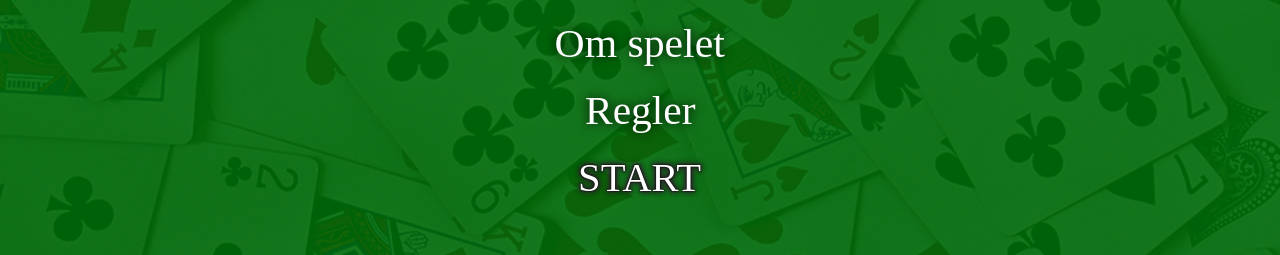
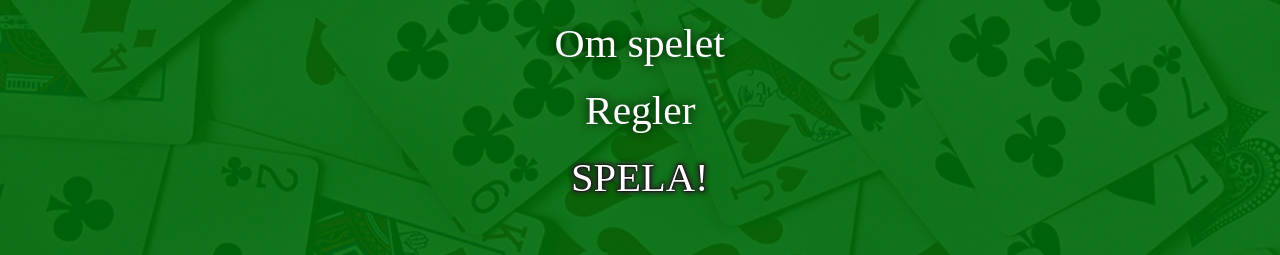
Before and after one commit to martinwesterlund/Seven, a Vue app: page / in a window 1280 px wide. Shown: the part 518-773 px from the top of the page. Built offline with nearby package versions, Linux system fonts and the light colour scheme; a web font is replaced by a local one.

Commit message:
add vue router

```diff
--- a/package.json
+++ b/package.json
@@ -10,6 +10,7 @@
   "dependencies": {
     "core-js": "^3.4.4",
     "vue": "^2.6.10",
+    "vue-router": "^3.1.6",
     "vue-slider-component": "^3.1.1",
     "vuex": "^3.1.2"
   },
--- a/src/App.vue
+++ b/src/App.vue
@@ -1,10 +1,12 @@
 <template>
   <div id="app">
-    <Start />
+    <div id="bg"></div>
+    <!-- <Start /> -->
     <!-- <Navbar /> -->
     <!-- <Game /> -->
     <!-- <Scoreboard /> -->
     <!-- <Settings /> -->
+    <router-view></router-view>
   </div>
 </template>
 
@@ -13,7 +15,7 @@
 // import Game from "./components/Game.vue"
 // import Scoreboard from "./components/Scoreboard.vue"
 // import Settings from "./components/Settings.vue"
-import Start from "./components/Start.vue"
+// import Start from "./components/Start.vue"
 
 export default {
   components: {
@@ -21,7 +23,7 @@ export default {
     // Game
     // Scoreboard,
     // Settings
-    Start
+    // Start
   },
   created() {
     this.$store.commit('createDeck');
@@ -40,5 +42,15 @@ body{
     background-color: #006e09;
 
 }
+#bg {
+  position: absolute;
+  width: 100%;
+  height: 100%;
+  background-image: url("assets/cards.jpg");
+  background-size: cover;
+  background-repeat: no-repeat;
+  z-index: -5;
+  opacity: 0.1;
+}
 
 </style>
--- /dev/null
+++ b/src/components/About.vue
@@ -0,0 +1,15 @@
+<template>
+  <div>
+      ABOUT
+  </div>
+</template>
+
+<script>
+export default {
+
+}
+</script>
+
+<style>
+
+</style>
--- /dev/null
+++ b/src/components/Rules.vue
@@ -0,0 +1,15 @@
+<template>
+  <div>
+
+  </div>
+</template>
+
+<script>
+export default {
+
+}
+</script>
+
+<style>
+
+</style>
--- a/src/components/Start.vue
+++ b/src/components/Start.vue
@@ -1,7 +1,6 @@
 <template>
   <div>
     <div id="wrapper">
-      <div id="bg"></div>
       <div class="logo1">
         <div id="logo">
           <span id="s">S</span>
@@ -14,21 +13,30 @@
       <div id="logo-text-wrapper">
         <div id="logo-text">- med Westerlundska regler</div>
       </div>
+      <router-link to="/about">
         <div id="about1">
           <button id="about">Om spelet</button>
         </div>
+      </router-link>
+      <router-link to="/Rules">
         <div id="rules1">
           <button id="rules">Regler</button>
         </div>
+      </router-link>
+      <router-link to="/Game">
         <div id="start1">
-        <button id="start">START</button>
+          <button id="start">SPELA!</button>
         </div>
+      </router-link>
     </div>
   </div>
 </template>
 
 <script>
-export default {};
+export default {
+  computed: {},
+  methods: {}
+};
 </script>
 
 <style>
@@ -44,21 +52,6 @@ export default {};
   font-family: "Slackey", cursive;
 }
 
-#bg {
-  position: absolute;
-  width: 100%;
-  height: 100%;
-  background-image: url("../assets/cards.jpg");
-  background-size: cover;
-  background-repeat: no-repeat;
-  z-index: -5;
-  opacity: 0.1;
-
-  animation: bg 5s ease-in-out;
-  animation-iteration-count: infinite;
-  animation-direction: alternate-reverse;
-  overflow: hidden;
-}
 #logo {
   font-size: 100px;
   text-shadow: 0 0 10px #000;
@@ -94,28 +87,28 @@ export default {};
   animation-direction: alternate;
 }
 
-#about1{
+#about1 {
   opacity: 0;
   animation: fade-in 1s ease-in;
   animation-delay: 1.3s;
   animation-fill-mode: forwards;
 }
 
-#rules1{
+#rules1 {
   opacity: 0;
   animation: fade-in 1s ease-in;
   animation-delay: 1.6s;
   animation-fill-mode: forwards;
 }
 
-#start1{
+#start1 {
   opacity: 0;
   animation: fade-in 1s ease-in;
   animation-delay: 1.9s;
   animation-fill-mode: forwards;
 }
 
-#rules{
+#rules {
   background-color: transparent;
   border: none;
   outline: none;
@@ -128,6 +121,7 @@ export default {};
   animation-iteration-count: infinite;
   animation-direction: alternate;
   animation-delay: 0.3s;
+  cursor: pointer;
 }
 #about {
   background-color: transparent;
@@ -141,7 +135,7 @@ export default {};
   animation: button 0.7s linear;
   animation-iteration-count: infinite;
   animation-direction: alternate;
-
+  cursor: pointer;
 }
 #start {
   background-color: transparent;
@@ -154,8 +148,8 @@ export default {};
   font-size: 40px;
   animation: glow 0.7s ease-in-out infinite alternate;
   animation-delay: 0.6s;
+  cursor: pointer;
 }
-
 
 @keyframes fade-in {
   from {
@@ -171,22 +165,22 @@ export default {};
 
 @keyframes logo {
   0% {
-    transform: translateX(-100vh);
+    transform: translateY(-100vh);
   }
 
   60% {
     transform: scaleX(1) scaleY(1) translateX(0px);
-    transform-origin: right center;
+    transform-origin: bottom center;
   }
 
   80% {
-    transform: scaleX(0.5) scaleY(1.7) translateX(0px);
-    transform-origin: right center;
+    transform: scaleX(1.1) scaleY(0.7) translateX(0px);
+    transform-origin: bottom center;
   }
 
   100% {
     transform: scaleX(1) scaleY(1) translateX(0px);
-    transform-origin: right center;
+    transform-origin: bottom center;
   }
 }
 
```
Also changed, not shown: src/main.js (+20 -0 lines), 1 other file (tests, documents, lock files or other folders). Lines whose indentation alone changed are shown as unchanged.
